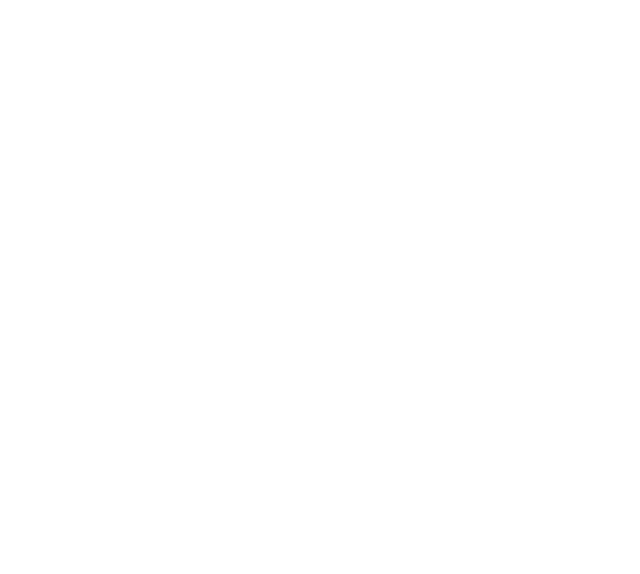
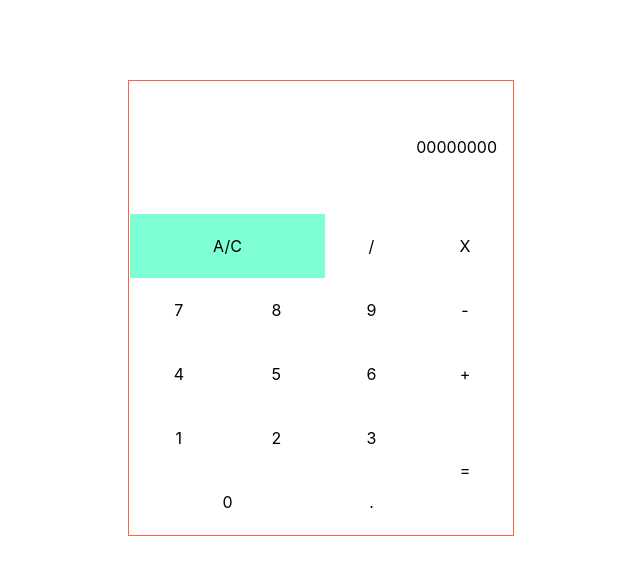
Before and after one commit to ericDevSantana/fcc-js-calculator, a React (Create React App) app: page / in a window 1280 px wide. Shown: the top 574 px of the page, without its empty margins (319-959 px from the left). Built offline with nearby package versions, Linux system fonts and the light colour scheme.

Commit message:
styling and components

```diff
--- a/public/index.html
+++ b/public/index.html
@@ -16,4 +16,5 @@
     <noscript>You need to enable JavaScript to run this app.</noscript>
     <div id="root"></div>
   </body>
+  <script src="https://cdn.freecodecamp.org/testable-projects-fcc/v1/bundle.js"></script>
 </html>
--- a/src/App.css
+++ b/src/App.css
@@ -1,38 +1,3 @@
 .App {
   text-align: center;
 }
-
-.App-logo {
-  height: 40vmin;
-  pointer-events: none;
-}
-
-@media (prefers-reduced-motion: no-preference) {
-  .App-logo {
-    animation: App-logo-spin infinite 20s linear;
-  }
-}
-
-.App-header {
-  background-color: #282c34;
-  min-height: 100vh;
-  display: flex;
-  flex-direction: column;
-  align-items: center;
-  justify-content: center;
-  font-size: calc(10px + 2vmin);
-  color: white;
-}
-
-.App-link {
-  color: #61dafb;
-}
-
-@keyframes App-logo-spin {
-  from {
-    transform: rotate(0deg);
-  }
-  to {
-    transform: rotate(360deg);
-  }
-}
--- a/src/App.js
+++ b/src/App.js
@@ -1,7 +1,8 @@
 import "./App.css";
+import Calculator from "./components/Calculator";
 
 function App() {
-  return <div className="App"></div>;
+  return <Calculator />;
 }
 
 export default App;
--- /dev/null
+++ b/src/components/Calculator.js
@@ -0,0 +1,15 @@
+import React from "react";
+import Keyboard from "./Keyboard";
+import Display from "./Display";
+import styles from "./Calculator.module.css";
+
+const Calculator = (props) => {
+  return (
+    <div className={styles.calculator}>
+      <Display />
+      <Keyboard />
+    </div>
+  );
+};
+
+export default Calculator;
--- /dev/null
+++ b/src/components/Calculator.module.css
@@ -0,0 +1,7 @@
+.calculator {
+  width: 30%;
+  margin: auto;
+  display: block;
+  margin-top: 5rem;
+  border: 1px solid tomato;
+}
--- /dev/null
+++ b/src/components/Display.js
@@ -0,0 +1,12 @@
+import React from "react";
+import styles from "./Display.module.css";
+
+const Display = (props) => {
+  return (
+    <div className={styles.display} id="display">
+      <div>00000000</div>
+    </div>
+  );
+};
+
+export default Display;
--- /dev/null
+++ b/src/components/Display.module.css
@@ -0,0 +1,7 @@
+.display {
+  display: flex;
+  justify-content: flex-end;
+  align-items: center;
+  padding: 1rem;
+  height: 100px;
+}
--- /dev/null
+++ b/src/components/Keyboard.js
@@ -0,0 +1,62 @@
+import React from "react";
+import styles from "./Keyboard.module.css";
+
+const Keyboard = (props) => {
+  return (
+    <div className={styles.keyboard}>
+      <div className={styles["item-a"]} id="clear">
+        A/C
+      </div>
+      <div className={styles["item-b"]} id="divide">
+        /
+      </div>
+      <div className={styles["item-b"]} id="multiply">
+        X
+      </div>
+      <div className={styles["item-b"]} id="seven">
+        7
+      </div>
+      <div className={styles["item-b"]} id="eight">
+        8
+      </div>
+      <div className={styles["item-b"]} id="nine">
+        9
+      </div>
+      <div className={styles["item-b"]} id="subtract">
+        -
+      </div>
+      <div className={styles["item-b"]} id="four">
+        4
+      </div>
+      <div className={styles["item-b"]} id="five">
+        5
+      </div>
+      <div className={styles["item-b"]} id="six">
+        6
+      </div>
+      <div className={styles["item-b"]} id="add">
+        +
+      </div>
+      <div className={styles["item-b"]} id="one">
+        1
+      </div>
+      <div className={styles["item-b"]} id="two">
+        2
+      </div>
+      <div className={styles["item-b"]} id="three">
+        3
+      </div>
+      <div className={styles["item-d"]} id="equals">
+        =
+      </div>
+      <div className={styles["item-c"]} id="zero">
+        0
+      </div>
+      <div className={styles["item-b"]} id="decimal">
+        .
+      </div>
+    </div>
+  );
+};
+
+export default Keyboard;
--- /dev/null
+++ b/src/components/Keyboard.module.css
@@ -0,0 +1,40 @@
+.item-a {
+  display: flex;
+  align-items: center;
+  justify-content: center;
+  background-color: aquamarine;
+  grid-column-start: 1;
+  grid-column-end: 3;
+}
+
+.item-b {
+  display: flex;
+  align-items: center;
+  justify-content: center;
+}
+
+.item-c {
+  display: flex;
+  align-items: center;
+  justify-content: center;
+  grid-column-start: 1;
+  grid-column-end: 3;
+}
+
+.item-d {
+  display: flex;
+  align-items: center;
+  justify-content: center;
+  grid-column-start: 4;
+  grid-column-end: 5;
+  grid-row-start: 4;
+  grid-row-end: 6;
+}
+
+.keyboard {
+  height: 20rem;
+  display: grid;
+  grid-template-columns: auto;
+  grid-template-rows: auto;
+  padding: 1px;
+}
```
